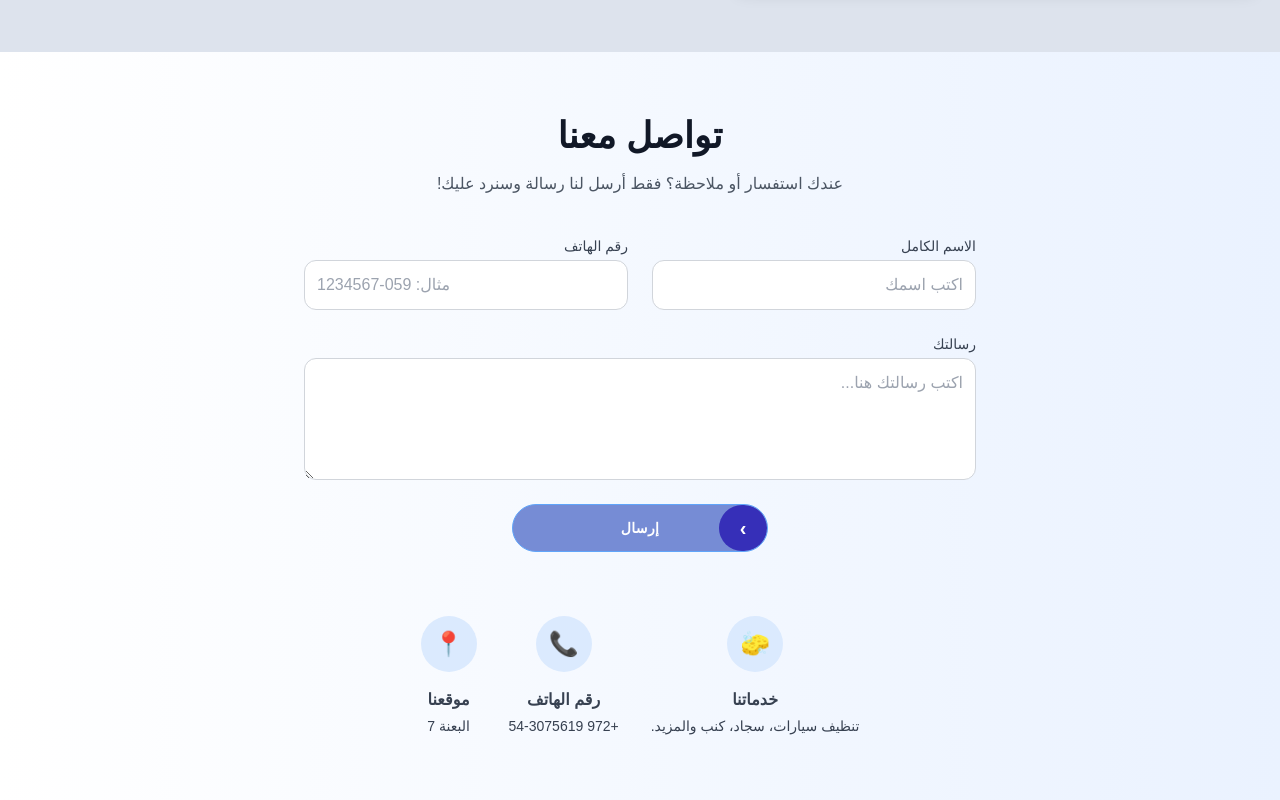
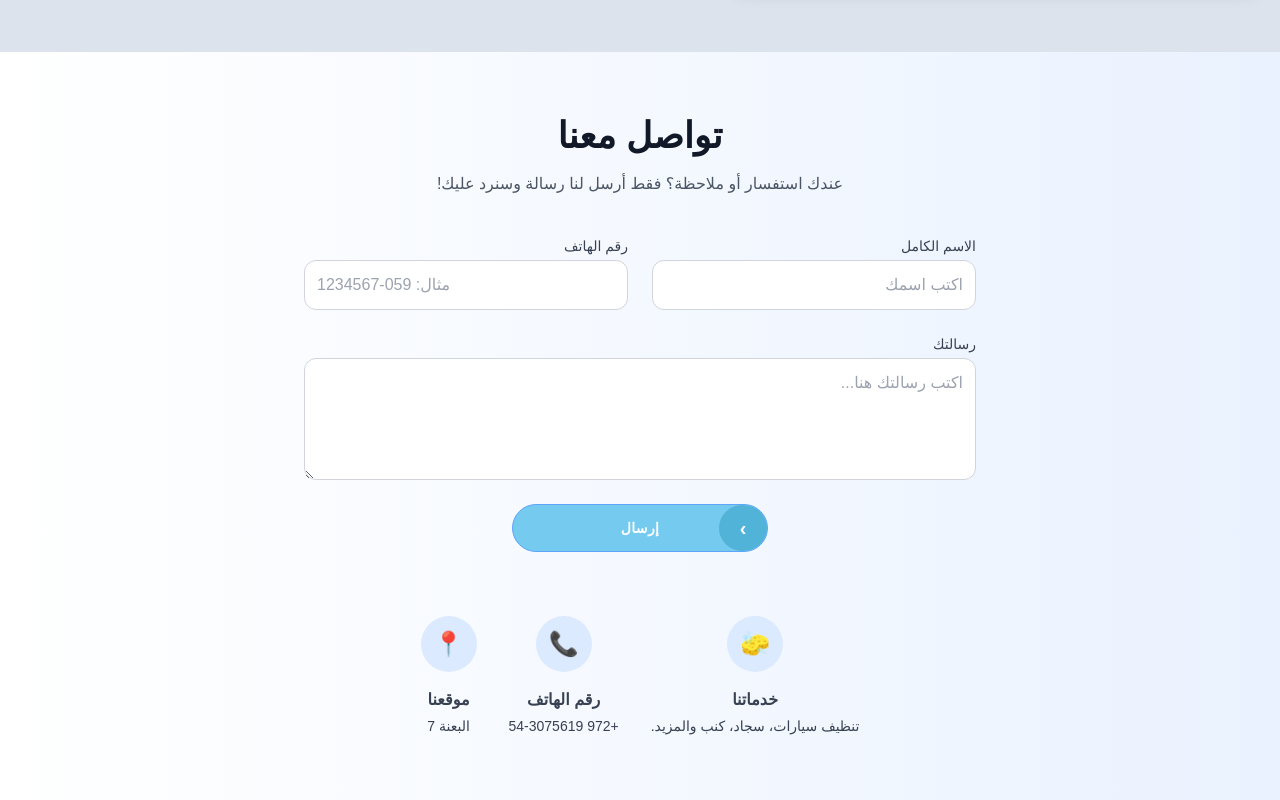
Before and after one commit to Adam46999/LumoraWebsite, a React (Vite) app: page / in a window 1280 px wide. Shown: the part 483-1283 px from the top of the page. Built offline with nearby package versions, Linux system fonts and the light colour scheme.

Commit message:
adding header 5 step

```diff
--- a/src/components/contact/ContactSection.jsx
+++ b/src/components/contact/ContactSection.jsx
@@ -131,10 +131,10 @@ export default function ContactSection() {
   <div className="sm:col-span-2 flex justify-center">
   <button
     type="submit"
-    className="relative flex items-center justify-center w-64 h-12 bg-[#768cd5] rounded-full border border-blue-400 text-white overflow-hidden"
+    className="relative flex items-center justify-center w-64 h-12 bg-[#74caef] rounded-full border border-blue-400 text-white overflow-hidden"
   >
     <span className="text-sm font-semibold tracking-wide z-10">إرسال</span>
-    <div className="absolute right-0 top-0 h-full w-12 bg-[#362fb8] flex items-center justify-center rounded-full">
+    <div className="absolute right-0 top-0 h-full w-12 bg-[#51b3d7] flex items-center justify-center rounded-full">
       <span className="text-xl font-bold text-white">›</span>
     </div>
   </button>
```
